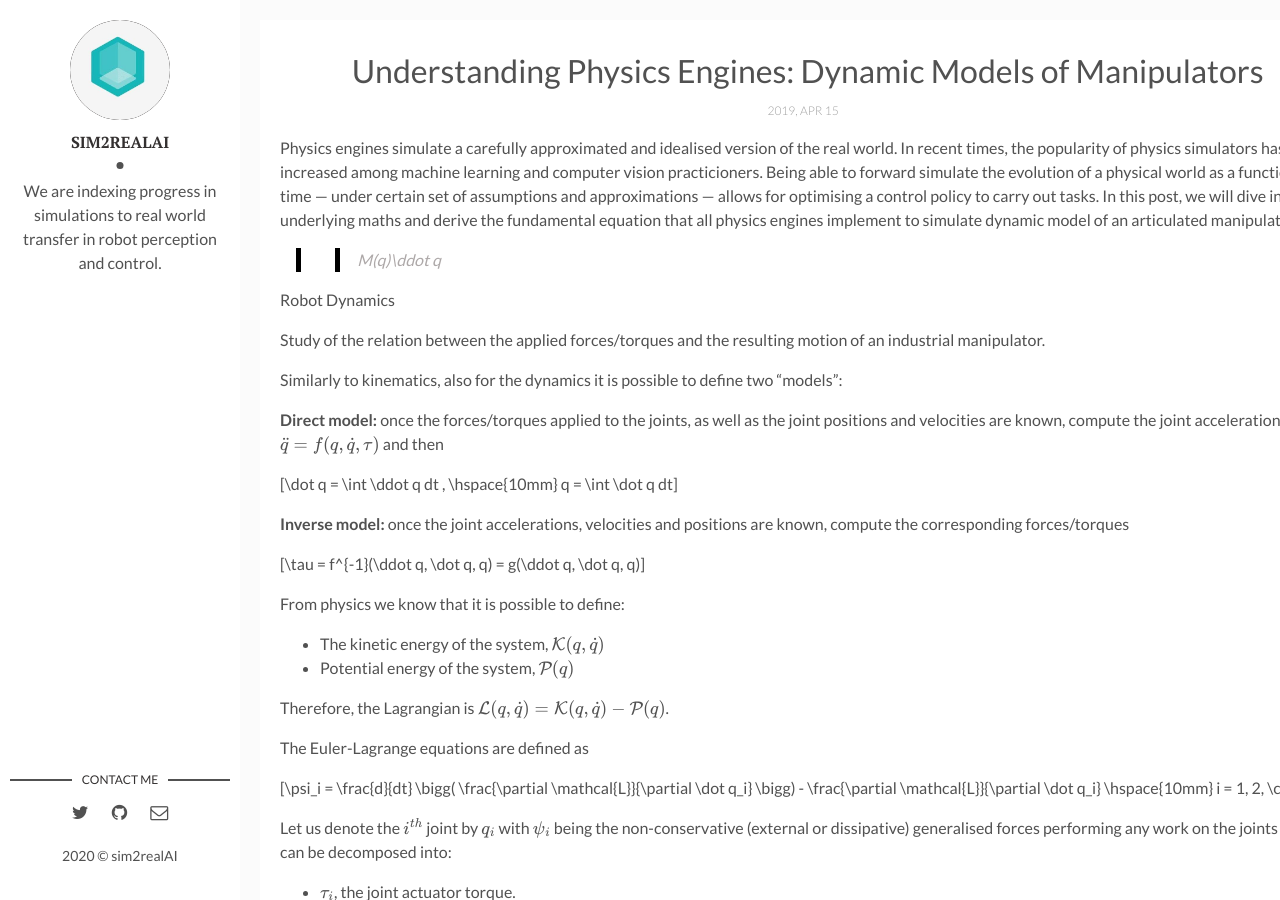
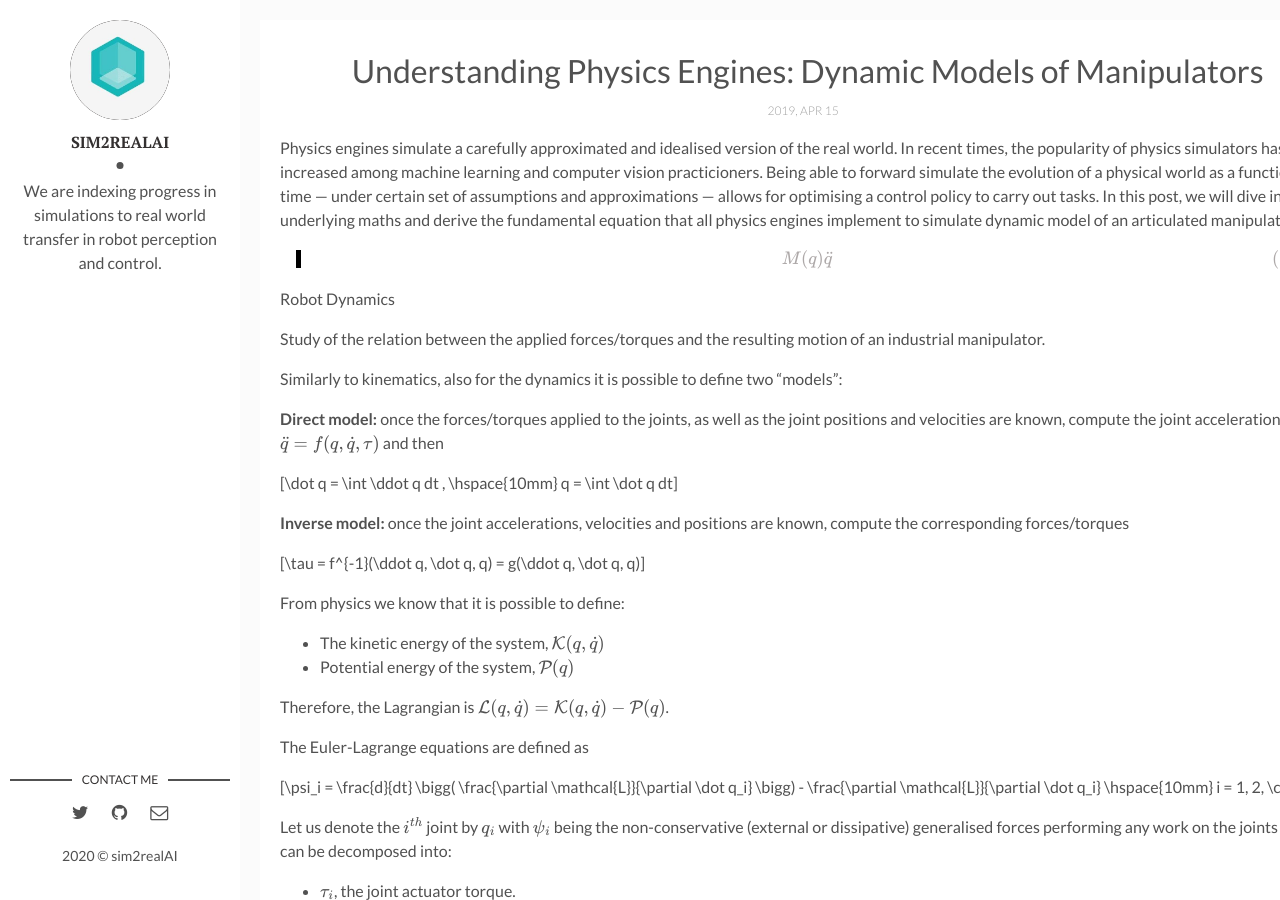
Before and after one commit to backupsim2realai/backupsim2realai.github.io, a Jekyll site: the page built from _posts/2019-04-15-Dynamic-Model-Of-Manipulators.markdown, in a window 1280 px wide and 900 px high. Built offline with Jekyll 4.4.1, drawn with Linux system fonts in a browser that asks for light colours; formulas are drawn with MathJax 3.

Commit message:
adding more information
Signed-off-by: Ankur Handa <ahanda@nvidia.com>

```diff
--- a/_posts/2019-04-15-Dynamic-Model-Of-Manipulators.markdown
+++ b/_posts/2019-04-15-Dynamic-Model-Of-Manipulators.markdown
@@ -8,7 +8,7 @@
 
 Physics engines simulate a carefully approximated and idealised version of the real world. In recent times, the popularity of physics simulators has only increased among machine learning and computer vision practicioners. Being able to forward simulate the evolution of a physical world as a function of time --- under certain set of assumptions and approximations --- allows for optimising a control policy to carry out tasks. In this post, we will dive into the underlying maths and derive the fundamental equation that all physics engines implement to simulate dynamic model of an articulated manipulator.
 
->> M(q)\ddot q
+> $$M(q)\ddot q$$
 
 Robot Dynamics
 
```
